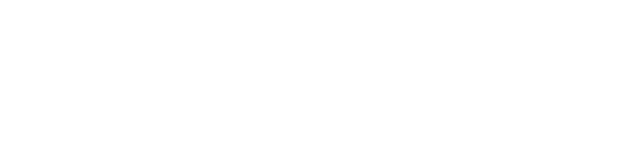
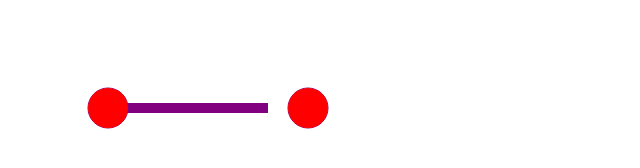
Before and after one commit to mohitsahunitrr/Open-Pit-Mining-Problem, a plain HTML site: page index.html in a window 1280 px wide. Shown: the whole page, without its empty margins (0-640 px from the left). Drawn offline with Linux system fonts and the light colour scheme.

Commit message:
first draft edge and vertex classes

```diff
--- a/index.html
+++ b/index.html
@@ -1,3 +1,13 @@
-<script type="text/javascript" src="edmonds-karp.js">
+<!DOCTYPE html>
+<html lang="en" dir="ltr">
+  <head>
+    <meta charset="utf-8">
+    <script type="text/javascript" src="edmonds-karp.js"></script>
+    <script type="text/javascript" src="miner.js">
 
-</script>
+    </script>
+  </head>
+  <body>
+    <canvas id="canvas" width="600" height="600"></canvas>
+  </body>
+</html>
--- /dev/null
+++ b/miner.js
@@ -0,0 +1,52 @@
+// const Vertex = require("./vertex.js");
+// const Vertex = require("./vertex.js");
+
+document.addEventListener("DOMContentLoaded", () => {
+  const canvas = document.getElementById("canvas");
+  const ctx = canvas.getContext("2d");
+
+  const Vertex = function(x,y,r){
+    this.x = x,
+    this.y = y,
+    this.r = r
+  }
+
+  Vertex.prototype.render = function(ctx){
+    ctx.beginPath();
+    ctx.arc(this.x,this.y,this.r,0,2*Math.PI);
+    ctx.strokeStyle = "purple";
+    ctx.inedWidth = 1;
+    ctx.stroke();
+    ctx.fillStyle = "red";
+    ctx.fill();
+  }
+
+  const Edge = function(v1, v2){
+    this.v1 = v1;
+    this.v2 = v2;
+  }
+
+  Edge.prototype.render = function(ctx){
+    const height = 10;
+    ctx.fillStyle = "purple";
+    const xCoord = this.v1.x;
+    const yCoord = this.v1.y - (height/2);
+    const width = this.v2.x - this.v1.x - this.v2.r - 20;
+    ctx.fillRect(xCoord, yCoord, width, height);
+  }
+
+  const EdgeArrow = function(v1,v2){
+
+  }
+
+  const v1 = new Vertex(100,100,20);
+  const v2 = new Vertex(300,100,20);
+  const e1 = new Edge(v1,v2);
+
+  e1.render(ctx);
+  v1.render(ctx);
+  v2.render(ctx);
+
+
+
+});
--- /dev/null
+++ b/vertex.js
@@ -0,0 +1,17 @@
+const Vertex = (x,y,r) => {
+  this.x = x,
+  this.y = y,
+  this.r = r,
+}
+
+Circle.prototype.render = (ctx) => {
+  ctx.beginPath();
+  ctx.arc(100,100,100,0,2*Math.PI);
+  ctx.strokeStyle = "purple";
+  ctx.inedWidth = 1;
+  ctx.stroke();
+  ctx.fillStyle = "red";
+  ctx.fill();
+}
+
+module.export = Vertex;
```
Also changed, not shown: webpack.config.js (added, +49 -0 lines).
